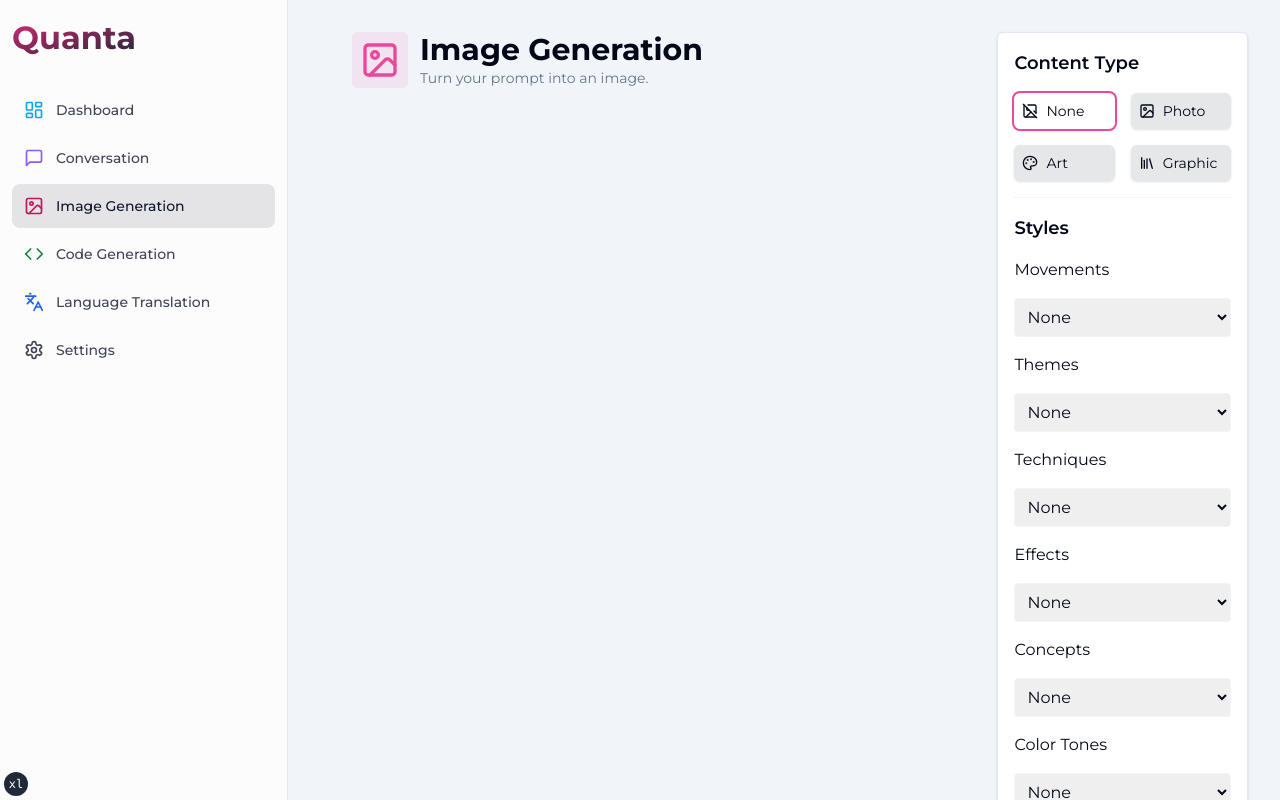
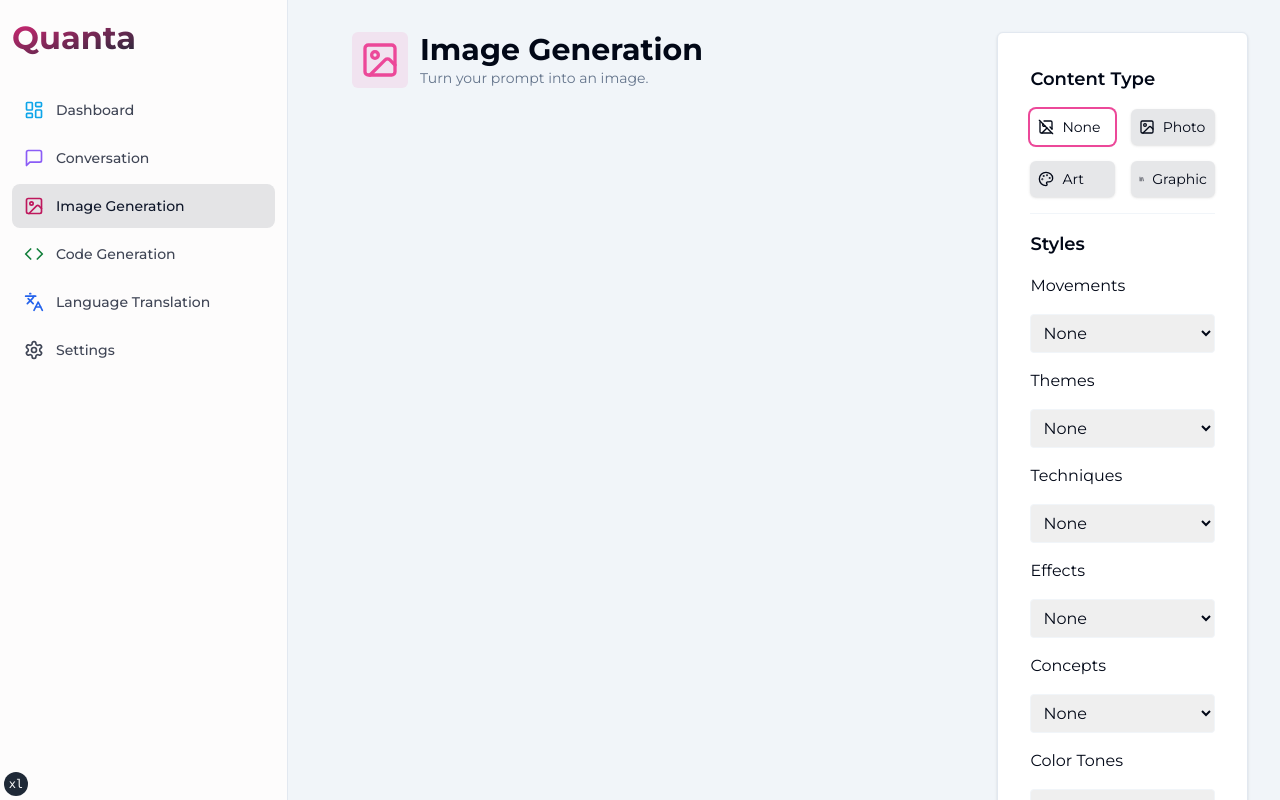
Before and after one commit to lucabrx/quanta-ai-next, a Next.js app: page /image in a window 1280 px wide. Shown: the top 800 px of the page. Built offline with nearby package versions, Linux system fonts and the light colour scheme.

Commit message:
small landing page update

```diff
--- a/app/(dashboard)/(routes)/image/page.tsx
+++ b/app/(dashboard)/(routes)/image/page.tsx
@@ -14,6 +14,7 @@ import { Download, ImageIcon, Loader2, Wand2 } from 'lucide-react'
 import { Button } from '@/components/ui/button'
 import Image from 'next/image'
 //TODO - work on mobile view
+//TODO - user settings on dashboard and free space from top
 
 import {
   colorToneTags,
@@ -126,8 +127,8 @@ export default function ImagePage() {
   )
 
   return (
-    <main className="flex flex-col flex-1  justify-center mx-8">
-      <div className="grid md:grid-cols-[73%,27%] 3xl:grid-cols-[80%,20%]">
+    <main className="flex flex-col flex-1 items-start justify-center mx-8">
+      <div className="grid md:grid-cols-[73%,27%] flex-1 mb-8 3xl:grid-cols-[80%,20%]">
         <div className="w-full flex flex-col justify-between h-full md:pr-8">
           <Heading
             title="Image Generation"
@@ -194,7 +195,7 @@ export default function ImagePage() {
         </div>
 
         <div className="flex flex-col justify-center items-center w-full">
-          <div className="flex flex-wrap gap-4 w-full justify-center items-center bg-card shadow p-4 rounded-md border border-border">
+          <div className="flex flex-wrap gap-4 w-full justify-center items-center bg-card shadow p-4 rounded-md border border-border xl:p-8">
             <h2 className="font-semibold text-lg w-full text-left">
               Content Type
             </h2>
--- a/app/(dashboard)/layout.tsx
+++ b/app/(dashboard)/layout.tsx
@@ -4,7 +4,7 @@ import { Sidebar } from '@/components/sidebar'
 
 const DashboardLayout = ({ children }: { children: ReactNode }) => {
   return (
-    <div className="h-full relative">
+    <div className="h-full relative min-h-screen">
       <div className="hidden h-full md:flex md:flex-col md:w-72 md:fixed md:inset-y-0 z-[60] bg-gray-900">
         <Sidebar />
       </div>
--- a/app/globals.css
+++ b/app/globals.css
@@ -42,7 +42,7 @@
     @apply border-border;
   }
   body {
-    @apply bg-background text-foreground min-h-screen;
+    @apply bg-background text-foreground;
   }
   main {
     @apply min-h-[calc(100vh-64px)];
--- a/app/page.tsx
+++ b/app/page.tsx
@@ -46,11 +46,11 @@ export default function Home() {
   const gradientText = currentSentence.substring(length)
 
   return (
-    <main className="relative isolate md:pt-14 pt-8">
+    <main className="pt-36 md:mt-8 md:pt-14 max-h-screen flex-1 overflow-y-hidden">
       <div className="absolute inset-x-0 -top-0 -z-10 transform-gpu overflow-hidden blur-3xl sm:-top-80">
         <div className="relative left-[calc(50%-11rem)] aspect-[1155/678] w-[36.125rem] -translate-x-1/2 rotate-[30deg] bg-gradient-to-tr from-[#ff80b5] to-[#9089fc] opacity-30 sm:left-[calc(50%-30rem)] sm:w-[72.1875rem] element"></div>
       </div>
-      <div className="py-20 mt-28 z-[100] px-4 lg:px-8">
+      <div className=" md:py-20 md:mt-28 z-[100] px-4 lg:px-8">
         <div className="mx-auto mb-4 md:mb-10 max-w-4xl text-center">
           <h1 className=" text-4xl sm:text-6xl">
             <span className="text-transparent bg-clip-text bg-gradient-to-br from-[#e64c8c] to-[#645cd8]">
@@ -101,6 +101,8 @@ export default function Home() {
           </Link>
         </div>
       </div>
+
+      <div className=""></div>
     </main>
   )
 }
```
